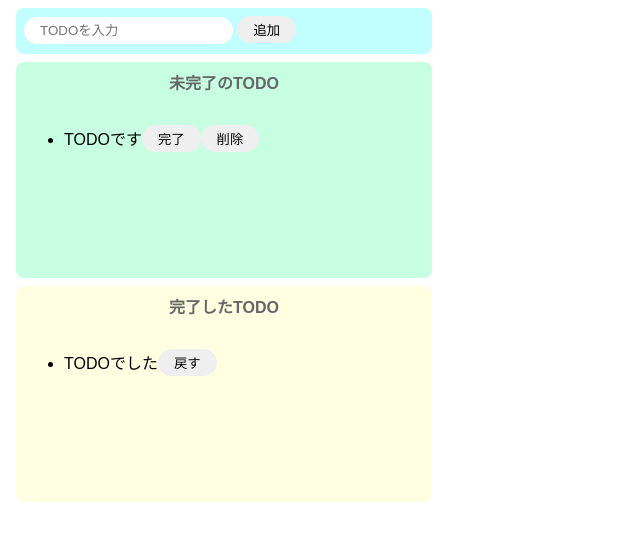
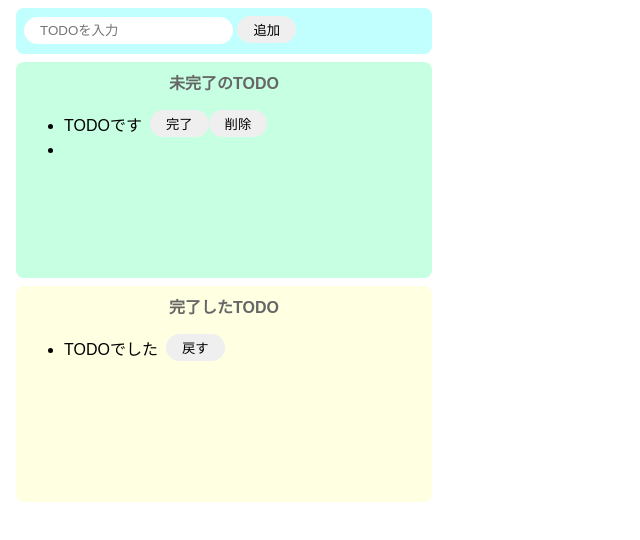
Before and after one commit to losaki/study-JS2, a website built with Parcel: page index.html in a window 1280 px wide. Both pictures are taken after a click on the button "追加". Shown: the whole page, without its empty margins (0-640 px from the left). Built offline with nearby package versions, Linux system fonts and the light colour scheme.

Commit message:
TODO追加機能

```diff
--- a/index.html
+++ b/index.html
@@ -7,30 +7,26 @@
 
   <body>
     <div class="input-area">
-      <input placeholder="TODOを入力" />
-      <button>追加</button>
+      <input id="add-text" placeholder="TODOを入力" />
+      <button id="add-button">追加</button>
     </div>
     <div class="incomplete-area">
       <p class="title">未完了のTODO</p>
-      <ul>
-        <li>
+      <ul id="incomplete-list">
         <div class="list-row">
-            <p>TODOです</p>
+          <li>TODOです</li>
           <button>完了</button>
           <button>削除</button>
         </div>
-        </li>
       </ul>
     </div>
     <div class="complete-area">
       <p class="title">完了したTODO</p>
       <ul>
-        <li>
         <div class="list-row">
-            <p>TODOでした</p>
+          <li>TODOでした</li>
           <button>戻す</button>
         </div>
-        </li>
       </ul>
     </div>
     <script src="src/index.js"></script>
--- a/src/index.js
+++ b/src/index.js
@@ -1 +1,25 @@
 import "./styles.css";
+
+const onClickAdd = () => {
+  //テキストボックスの値を取得し、初期化する。
+  const inputText = document.getElementById("add-text").value;
+  document.getElementById("add-text").value = "";
+
+  //div生成
+  const div = document.createElement("div");
+  div.className = "list-row";
+
+  //li生成
+  const li = document.createElement("li");
+  li.innerText = inputText;
+
+  //divの子要素に各要素を設定
+  div.appendChild(li);
+
+  //未完了のリストに追加
+  document.getElementById("incomplete-list").appendChild(div);
+};
+
+document
+  .getElementById("add-button")
+  .addEventListener("click", () => onClickAdd());
```
Lines whose indentation alone changed are shown as unchanged.
